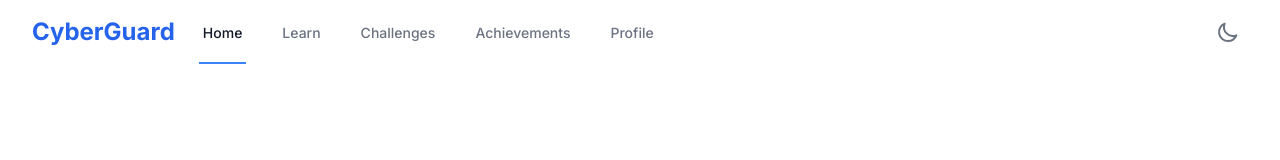
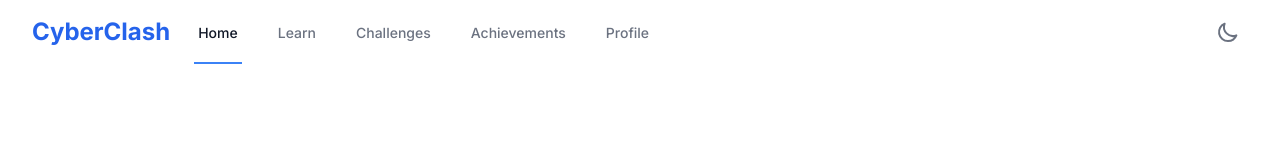
Before and after one commit to Yashraturi70/cybersecurity-awareness-game, a Next.js app: page / in a window 1280 px wide. Shown: the top 160 px of the page. Built offline with nearby package versions, Linux system fonts and the light colour scheme.

Commit message:
Update Navbar.tsx

```diff
--- a/src/app/components/Navbar.tsx
+++ b/src/app/components/Navbar.tsx
@@ -25,7 +25,7 @@ export default function Navbar() {
         <div className="flex justify-between h-16">
           <div className="flex">
             <div className="flex-shrink-0 flex items-center">
-              <span className="text-2xl font-bold text-blue-600 dark:text-blue-400">CyberGuard</span>
+              <span className="text-2xl font-bold text-blue-600 dark:text-blue-400">CyberClash</span>
             </div>
             <div className="hidden sm:ml-6 sm:flex sm:space-x-8">
               {navItems.map((item) => (
```
